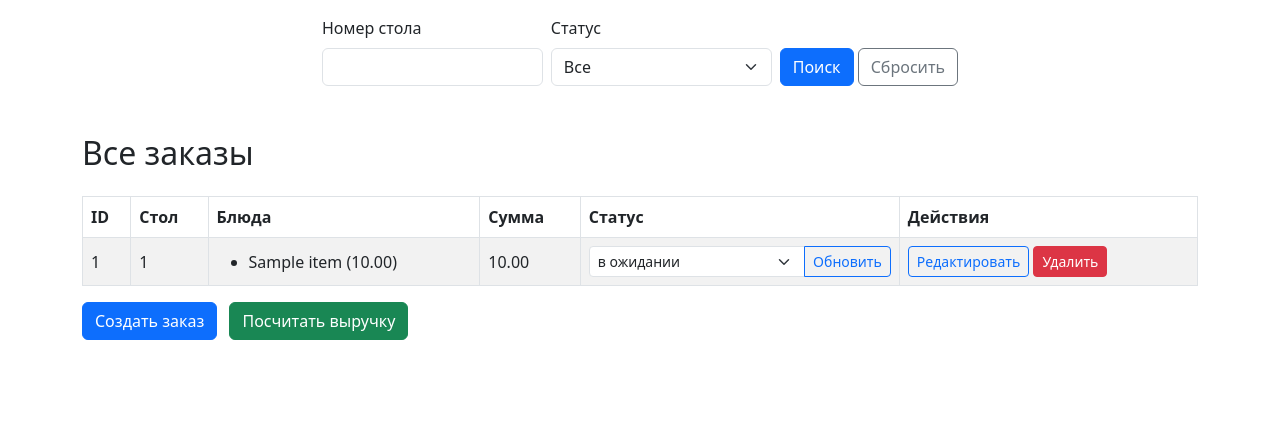
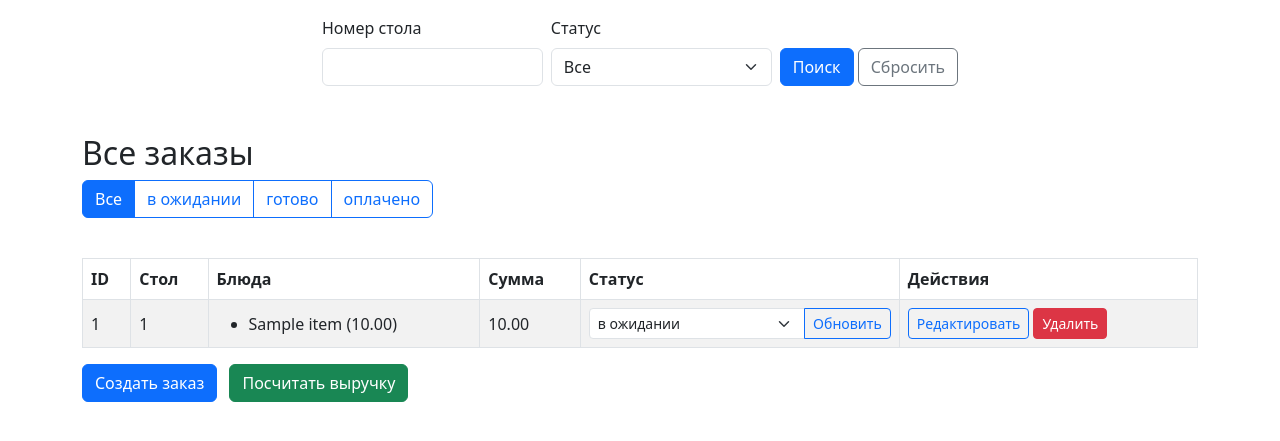
Before and after one commit to faiver-90/test_work_eff_mob, a Django app: page /order/orders/ in a window 1280 px wide. Shown: the top 441 px of the page. Run offline with Django 5.2, Linux system fonts and the light colour scheme; tables that the repository leaves empty hold one stand-in row (values such as "Sample post").

Commit message:
add filter to list order

```diff
--- a/orders/templates/orders/order_list.html
+++ b/orders/templates/orders/order_list.html
@@ -34,7 +34,18 @@
 
 <div class="container mt-5">
   <h2>Все заказы</h2>
-
+<div class="btn-group mb-3" role="group">
+  <a href="{% url 'order_list' %}"
+     class="btn {% if not selected_status %}btn-primary{% else %}btn-outline-primary{% endif %}">
+    Все
+  </a>
+  {% for key,label in statuses %}
+    <a href="{% url 'order_list' %}?status={{ key }}"
+       class="btn {% if selected_status|stringformat:"s" == key|stringformat:"s" %}btn-primary{% else %}btn-outline-primary{% endif %}">
+      {{ label }}
+    </a>
+  {% endfor %}
+</div>
   <table class="table table-bordered table-striped mt-4 align-middle">
     <thead>
       <tr>
```
